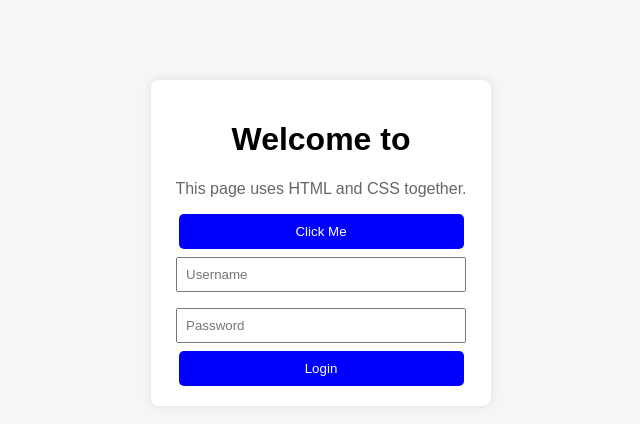
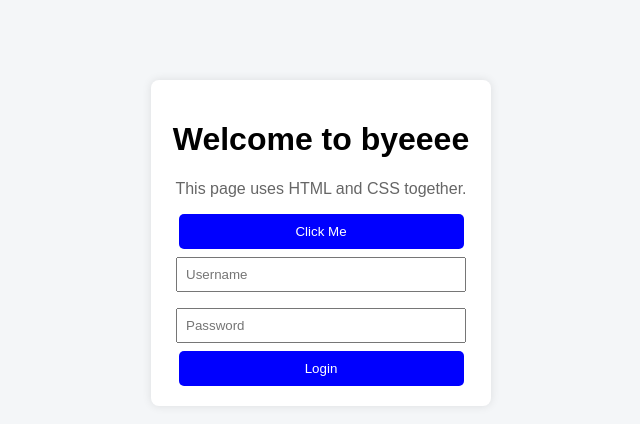
Before and after one commit to praneeth736/githubdemo, a plain HTML site: page index.html in a window 1280 px wide. Shown: the whole page, without its empty margins (319-959 px from the left). Drawn offline with Linux system fonts and the light colour scheme.

Commit message:
added welcome to byee line

```diff
--- a/index.html
+++ b/index.html
@@ -9,7 +9,7 @@
 <body>
 
     <div class="container">
-        <h1>Welcome to</h1>
+        <h1>Welcome to byeeee</h1>
         <p>This page uses HTML and CSS together.</p>
 
         <button>Click Me</button>
```
